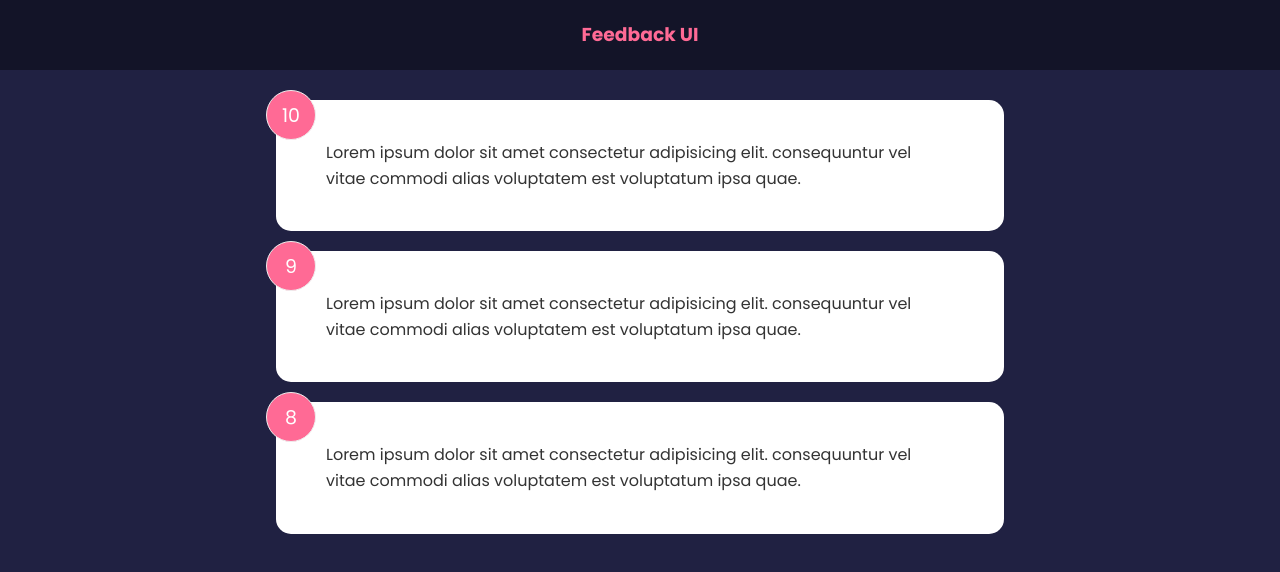
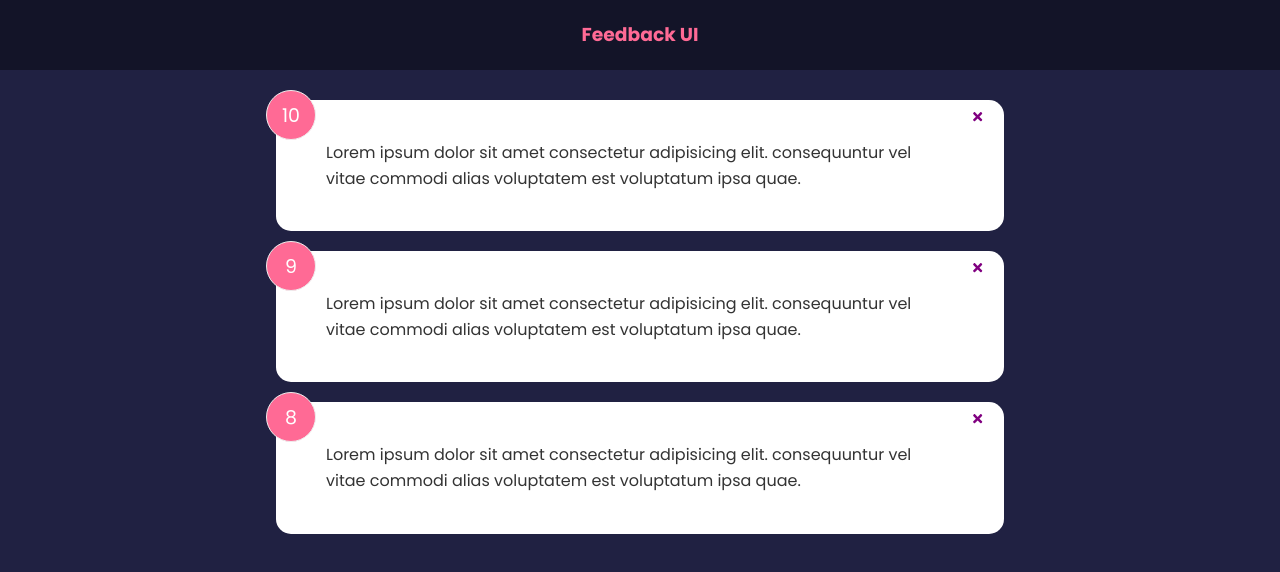
Before and after one commit to Snackonevil/learn-react-feedback-app, a React (Create React App) app: page / in a window 1280 px wide. Shown: the top 572 px of the page. Built offline with nearby package versions, Linux system fonts and the light colour scheme; the HTML template or start-up script is replaced by a standard one.

Commit message:
handle card delete

```diff
--- a/src/App.js
+++ b/src/App.js
@@ -5,11 +5,16 @@
 
 function App() {
   const [feedback, setFeedback] = useState(FeedbackData);
+  const deleteFeedback = id => {
+    if (window.confirm('Are you sure?')) {
+      setFeedback(feedback.filter(item => item.id !== id));
+    }
+  };
   return (
     <>
       <Header />
       <div className="container">
-        <FeedbackList feedback={feedback} />
+        <FeedbackList feedback={feedback} handleDelete={deleteFeedback} />
       </div>
     </>
   );
--- a/src/components/FeedbackItem.jsx
+++ b/src/components/FeedbackItem.jsx
@@ -1,9 +1,13 @@
+import { FaTimes } from 'react-icons/fa';
 import Card from './shared/Card';
 
-function FeedbackItem({ item }) {
+function FeedbackItem({ item, handleDelete }) {
   return (
     <Card>
       <div className="num-display">{item.rating}</div>
+      <button onClick={() => handleDelete(item.id)} className="close">
+        <FaTimes color="purple" />
+      </button>
       <div className="text-display">{item.text}</div>
     </Card>
   );
--- a/src/components/FeedbackList.jsx
+++ b/src/components/FeedbackList.jsx
@@ -1,13 +1,13 @@
 import FeedbackItem from './FeedbackItem';
 
-function FeedbackList({ feedback }) {
+function FeedbackList({ feedback, handleDelete }) {
   if (!feedback || feedback.length === 0) {
     return <p>No feedback yet</p>;
   }
   return (
     <div className="feedback-list">
       {feedback.map(item => (
-        <FeedbackItem key={item.id} item={item} />
+        <FeedbackItem key={item.id} item={item} handleDelete={handleDelete} />
       ))}
     </div>
   );
```
